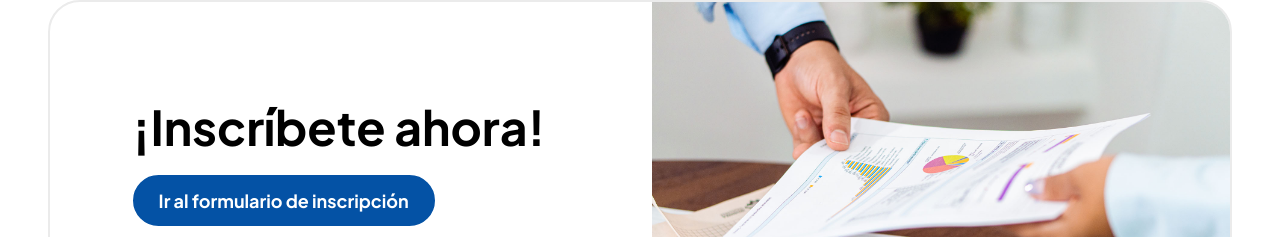
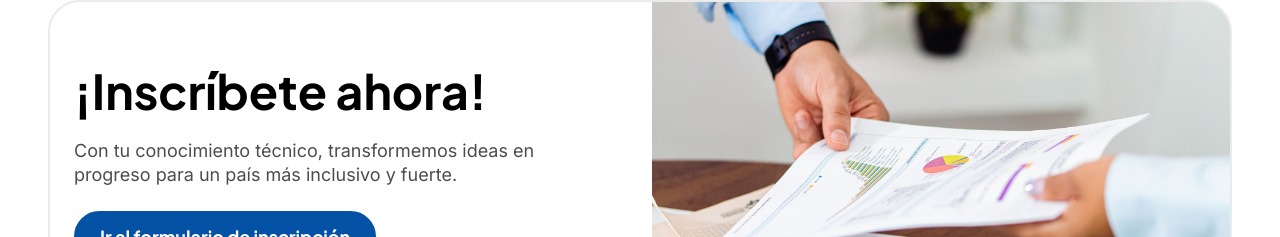
Before and after one commit to fonpacifico/fonpacifico-web, a Vue app: page /inscripcion in a window 1280 px wide. Shown: the part 544-781 px from the top of the page. Built offline with nearby package versions, Linux system fonts and the light colour scheme; no server answers.

Commit message:
more minor fixes

```diff
--- a/index.html
+++ b/index.html
@@ -5,7 +5,7 @@
     <link
       rel="icon"
       type="image/svg+xml"
-      href="/vite.svg"
+      href="/fonpacifico-favicon.png"
     />
     <meta
       name="viewport"
--- a/src/components/ProyectsGrid.vue
+++ b/src/components/ProyectsGrid.vue
@@ -157,6 +157,7 @@ const handleCloseModal = () => {
   &__scrollable {
     overflow-y: scroll;
     height: 100%;
+    padding: 1rem;
     padding-right: calc(1.5rem - 6px);
   }
 
--- a/src/globals/MainFooter.vue
+++ b/src/globals/MainFooter.vue
@@ -163,8 +163,13 @@ footer {
 
   &-contact {
     display: flex;
+    gap: 2rem;
     flex-flow: row wrap;
     place-content: flex-start;
+
+    @include breakpoint-min('md') {
+      gap: 0;
+    }
 
     &__h6-title {
       font-size: 20px;
--- a/src/views/InscripcionView.vue
+++ b/src/views/InscripcionView.vue
@@ -51,6 +51,10 @@ const store = useAsociados();
       </figure>
       <div class="inscription-form__copy">
         <h2>¡Inscríbete ahora!</h2>
+        <p>
+          Con tu conocimiento técnico, transformemos ideas en progreso para un
+          país más inclusivo y fuerte.
+        </p>
         <a
           href="https://tyc43hr.localto.net/"
           class="button"
```
Also changed, not shown: public/fonpacifico-favicon.png (added).
